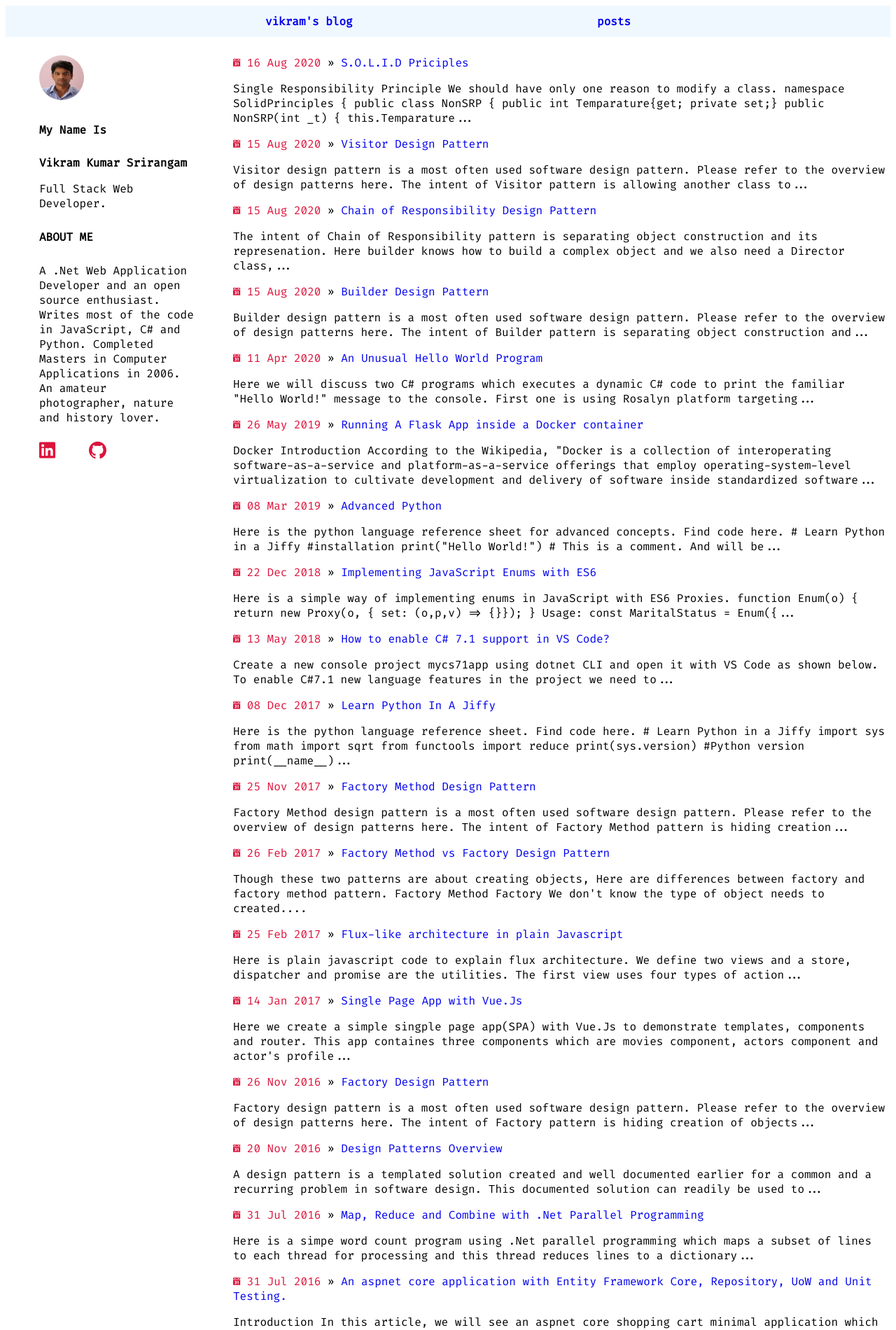
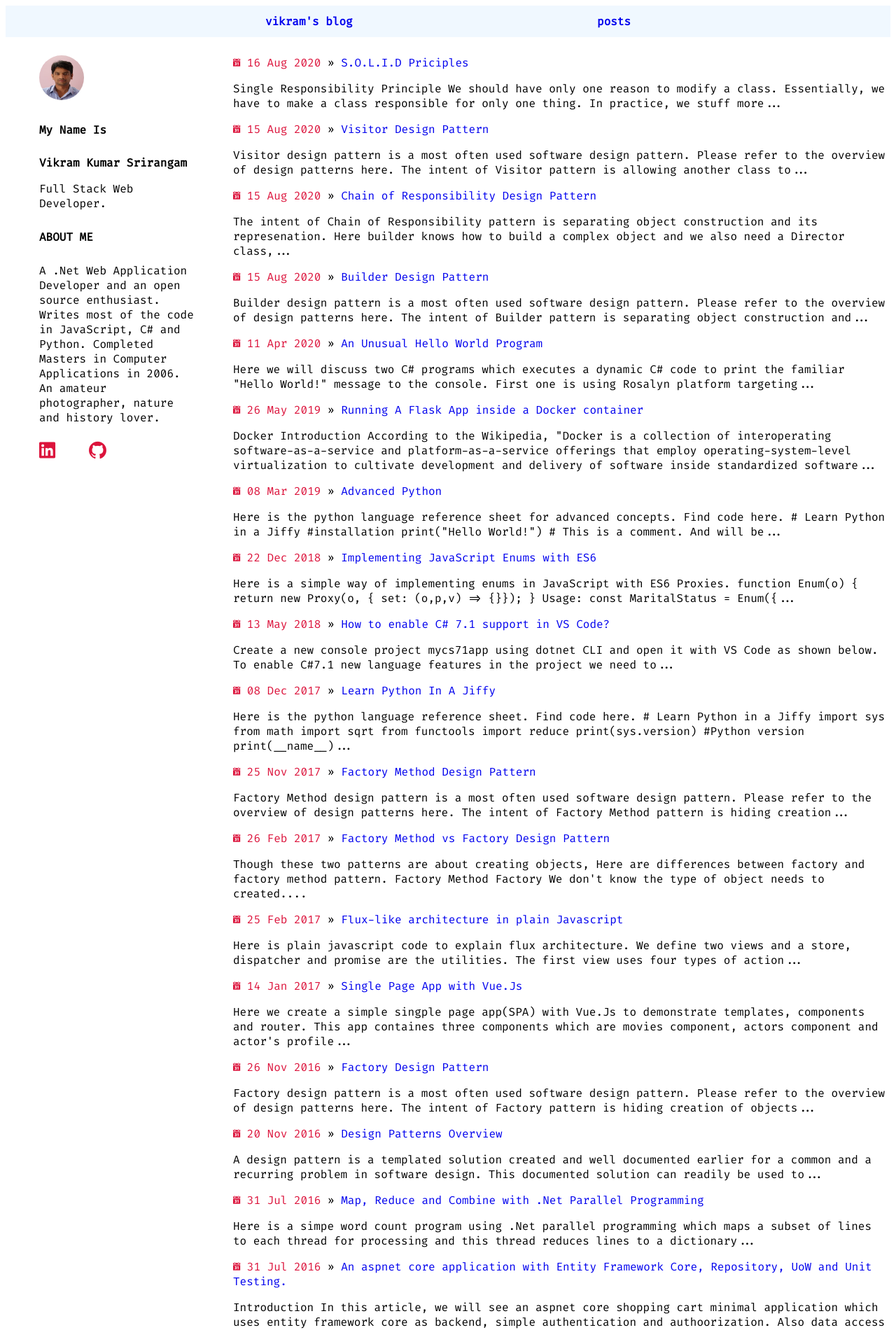
Before and after one commit to srirangamv/srirangamv.github.io, a Jekyll site: the page built from blog/index.html, in a window 1280 px wide. Shown: the top 1900 px of the page at 70% size. Built offline with Jekyll 4.4.1, drawn with Linux system fonts in a browser that asks for light colours; some of the changed lines change nothing that is shown.

Commit message:
adding post.

```diff
--- a/_posts/2020-08-16-solid-priciples.md
+++ b/_posts/2020-08-16-solid-priciples.md
@@ -7,7 +7,7 @@
 ---
 
 # Single Responsibility Principle
-<p>We should have only one reason to modify a class.</p>
+<p>We should have only one reason to modify a class. Essentially, we have to make a class responsible for only one thing. In practice, we stuff more responsibilities in a single class. This should be avoided. We can break the responsibilitis into multiple classes. Below is a Temparature conversion class, handling additional responsiblities like saving to file or database. Keeping the responsibilities separate in different classes allow us making changes easier in the future.</p>
 
 {% highlight csharp %}
 
@@ -50,7 +50,7 @@
 {% endhighlight %}
 
 # Open Closed Principle
-<p>consider long chains of if..else or switch cases inside classes.</p>
+<p>Consider long chains of if..else or switch cases inside classes, this makes the class vulnerable to changes in the future and thus it may interrupt or break the already exisitng functionality. Below class NonOCP has a switch statement, which makes it open to modification in the future. E.g. for a new a case, we may have to modify this class by adding another case. This class is not adhere to open closed principle. What this principle tells that a class should be open for extention and closed for modification. See the example class OCP, which wraps each switch case into a class of IDiscountStrategy thus we can always extend the class by creating new sub class but base class itself is closed for modification. Without modifying the any class but by creating a new sub class we are safely extending the functionality. Here we can have N number of discount strategies, without distrubing any of the existing classes.</p>
 
 {% highlight csharp %}
 
@@ -81,7 +81,6 @@
                     // 3 specific functionality
                     this.DiscountedPrice =  0.4 * this.Price;
                     break;
-
                 default:
                     // default functionality
                     this.DiscountedPrice =  0.05 * this.Price;
@@ -113,7 +112,6 @@
         }
     }
 
-    //... we can have N number of discount strategies. without distrubing the any existing classes.
     public class NthTypeDiscount : IDiscountStrategy
     {
         public double applyDiscount(double price)
@@ -125,7 +123,7 @@
 {% endhighlight %}
 
 # Lislov Substituition Principle
-<p>all sub classes replaceable using base absrtaction. wrong abstraction applied.</p>
+<p>When, we are creaing an hierarchy, we should make sure that all sub classes replaceable using base absrtaction. Some times wrong abstraction applied and a subclass is created. This wrongly abstracted class will break this principle. Consider a real example of Bird abstraction, most of the birds will fly. But in the case of Kiwi which is a bird and cannot fly. This makes Kiwi a wrong abstraction here.This principle make sures that when we dealing with abstraction, all the sub classes should adhere to the abstracted behavior. Otherwise a client class which depends on this abstraction will fail by one or two wrongly abstracted sub classes.</p>
 
 {% highlight csharp %}
 
@@ -138,24 +136,6 @@
     {
         public static void Main()
         {
-            List<Base> arr = new List<Base>()
-            {
-                new A(),
-                new A(),
-                new A(),
-                new B(),
-                new B(),
-                //new C(), //this not replacable.
-                new D()
-            };
-
-            foreach(Base element in arr)
-            {
-                element.BaseFunc();
-            }
-
-            (new D()).BaseFunc();
-
             var birds = new List<Bird>()
             {
                 new Parrot(),
@@ -196,62 +176,14 @@
     {
         public override void Fly()
         {
-            throw new Exception("we won't do that in Newzeland.");
-        }
-    }
-
-    public class Base
-    {
-        public virtual void BaseFunc()
-        {
-            ThisMustBeCalled();
-        }
-
-        public void ThisMustBeCalled()
-        {
-            Console.WriteLine("calling a protocal");
-        }
-    }
-
-    public class A: Base
-    {
-        public override void BaseFunc()
-        {
-            // do sub stuff
-            base.BaseFunc();
-        }
-    }
-
-    public class B: Base
-    {
-        public override void BaseFunc()
-        {
-            // do sub stuff
-            base.BaseFunc();
-        }
-    }
-
-    public class C: Base
-    {
-        public override void BaseFunc()
-        {
-            throw new Exception("we don't do that here.");
-        }
-    }
-
-    public class D: Base
-    {
-        public new void BaseFunc()
-        {
-            Console.WriteLine("calling D");
-            throw new Exception("we don't do that here.");
+            throw new Exception("we won't do this in Newzeland.");
         }
     }
 
 {% endhighlight %}
 
 # Interface Segregation Principle
-<p>not giving more details via interfaces/abstraction.<p>
+<p>We should not force a client class with more details it needed from the class. Giving more details will create a chance of client misusing the functionality. This principle tells about not giving more details via interfaces/abstraction to the client classes. Cleanly separated interfaces or abstraction will make sure this principle followed. Consider the interface NonISPBankAccount whcih wraps all the functionality into a signle abstraction and when this interface used by InterestCalculator client class, probable misuse can happen. InterestCalculator need not have access to transfer method. All it needs is how to get balance and deposit the interest amount into the account.<p>
 
 {% highlight csharp %}
 
@@ -260,70 +192,33 @@
 
 namespace SolidPrinciples
 {
-
+    //bad non isp
     public interface NonISPBankAccount
     {
-        double getBalance();
-        double deposit(double d);
-        double withdraw(double d);
-
-        double transfer(Account to, double d);
-    }
-
-    public interface ISPBankAccountPart1
-    {
-        public double getBalance();
-        public double deposit(double d);
-    }
-
-    public interface ISPBankAccountPart2
-    {
-        public double withdraw(double d);
-
-        public double transfer(Account to, double d);
+        double GetBalance();
+        double Deposit(double d);
+        double Withdraw(double d);
+        double Transfer(Account to, double d);
     }
 
     public class Account : NonISPBankAccount
     {
-        //bad non isp
-        public double getBalance()
+        public double GetBalance()
         {
             return 0.0;
         }
 
-        public double deposit(double d)
+        public double Deposit(double d)
         {
             return d;
         }
 
-        public double withdraw(double d)
+        public double Withdraw(double d)
         {
             return -d;
         }
 
-        public double transfer(Account to, double d)
-        {
-            return -d;
-        }
-    }
-
-    public class Account2 : ISPBankAccountPart1, ISPBankAccountPart2
-    {
-        //good isp
-        public double getBalance()
-        {
-            return 0.0;
-        }
-        public double deposit(double d)
-        {
-            return d;
-        }
-        public double withdraw(double d)
-        {
-            return -d;
-        }
-
-        public double transfer(Account to, double d)
+        public double Transfer(Account to, double d)
         {
             return -d;
         }
@@ -331,28 +226,64 @@
 
     public class InterestCalculator
     {
-        //bad
         public void CalculateInterest(ICollection<NonISPBankAccount> accounts)
         {
             foreach(var account in accounts)
             {
-                account.deposit(account.getBalance() * 0.4);
-                //probable misuse.//this calculator doesn't need to have access to withdraw/transfer.
-                account.withdraw(5);
+                account.Deposit(account.getBalance() * 0.4);
+                // probable misuse.
+                // this calculator doesn't need to have access to withdraw/transfer.
+                account.Withdraw(5);         // bad.
             }
+        }
+    }
+
+    //good isp
+    public interface ISPBankAccountPart1
+    {
+        public double GetBalance();
+        public double Deposit(double d);
+    }
+
+    public interface ISPBankAccountPart2
+    {
+        public double Withdraw(double d);
+
+        public double Transfer(Account to, double d);
+    }
+
+    public class Account2 : ISPBankAccountPart1, ISPBankAccountPart2
+    {
+        public double GetBalance()
+        {
+            return 0.0;
+        }
+
+        public double Deposit(double d)
+        {
+            return d;
+        }
+
+        public double Withdraw(double d)
+        {
+            return -d;
+        }
+
+        public double Transfer(Account to, double d)
+        {
+            return -d;
         }
     }
 
     public class InterestCalculator2
     {
-        //good
         public void CalculateInterest(ICollection<ISPBankAccountPart1> accounts)
         {
             foreach(var account in accounts)
             {
-                account.deposit(account.getBalance() * 0.4);
+                account.Deposit(account.getBalance() * 0.4);
                 //cannot misuse.//this calculator doesn't have access to withdraw/transfer.
-                //account.withdraw(5); //will not work.
+                account.Withdraw(5); //good //will not work.
             }
         }
     }
@@ -360,7 +291,7 @@
 {% endhighlight %}
 
 # Dependency Inversion Principle
-<p>try to decouple the classes. removing hard dependencies among classes.</p>
+<p>A client class should not directly depend implementations of a class. It should depend on abstractions. This principle tries to decouple the classes by removing hard dependencies among classes. A client class directly creates a dependency class makes the changes difficult. As the implementation changes, client class may break. Depending on the abstraction removes this dependency. Both classes can have independent and will works fine as long as the abstraction is not broken.</p>
 
 {% highlight csharp %}
 
@@ -374,9 +305,10 @@
 
     }
 
+    // bad
     public class NonDIPUsageOfDependency
     {
-        //creating a hard dependency. hence not testable. mockable.
+        //creating a hard dependency. hence not testable.
         private Dependency dep = new Dependency();
 
         public NonDIPUsageOfDependency()
@@ -385,21 +317,24 @@
         }
     }
 
-    //this testable. injectable. works well with DI containers.
-    //coding to abstraction.
+    // good
     public interface IDependentServices
     {
 
     }
 
-    public class LooselyDependency : IDependentServices
+    //coding to abstraction.
+    public class Dependency : IDependentServices
     {
 
     }
 
+    // this testable. injectable. works well with DI containers.
     public class DIPUsageOfDependency
     {
+        // client class dependent on abstraction. not implementation.
         private IDependentServices dep;
+
         public DIPUsageOfDependency(IDependentServices _d)
         {
             this.dep = _d;
```
